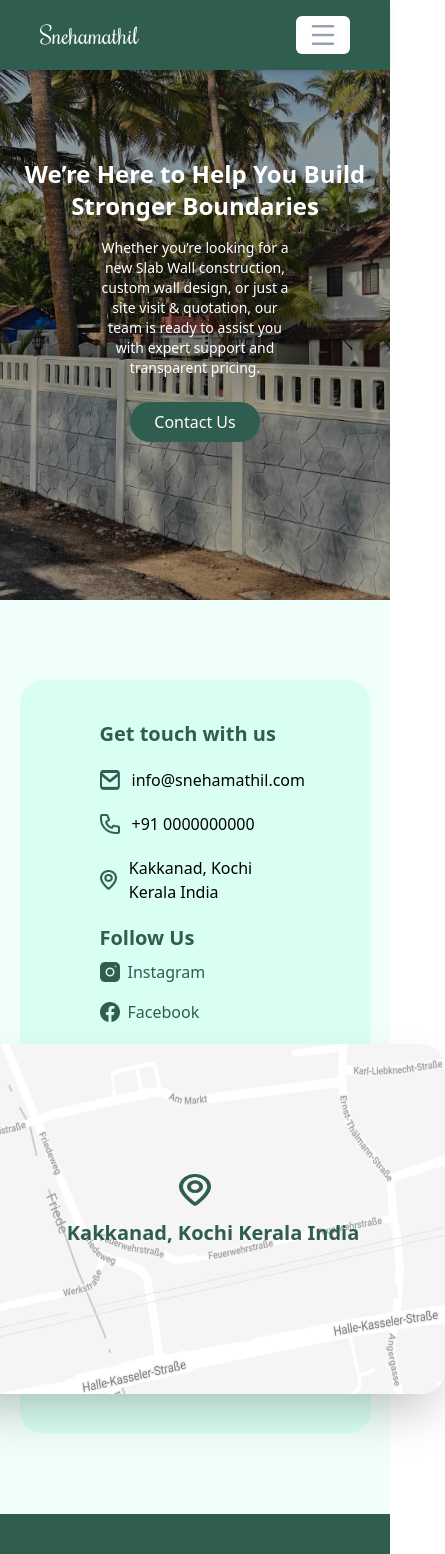
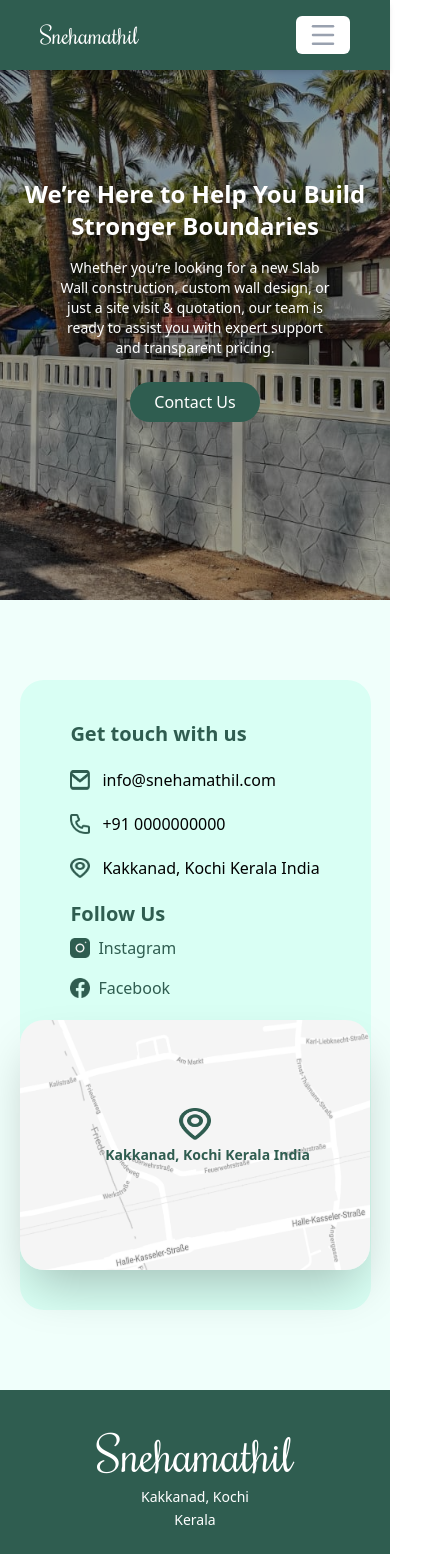
Before and after one commit to shaheem728/Snehamathil, a React (Vite) app in the folder client/: page /contact in a window 390 px wide. Shown: the top 1554 px of the page, 445 px wide, since content can reach past the window. Built offline with nearby package versions, Linux system fonts and the light colour scheme.

Commit message:
Refactor CSS classes and styles in various components

```diff
--- a/client/src/components/BuildWithUs.jsx
+++ b/client/src/components/BuildWithUs.jsx
@@ -5,7 +5,7 @@ const BuildWithUs = () => {
   const location = useLocation();
   const navigate =  useNavigate ()
   return (
-    <section className="py-28 px-14 bg-[#F0FFFB] text-center ">
+    <section className="py-28 md:px-14 bg-[#F0FFFB] text-center ">
           <h2 className="text-3xl font-bold text-gray-800 mb-2">Build With Us</h2>
           <p className="text-gray-600 mb-12">
             We provide reliable and affordable slab wall solutions <br />
--- a/client/src/pages/user/About.jsx
+++ b/client/src/pages/user/About.jsx
@@ -16,12 +16,12 @@ const About = () => {
           <img
             src={assets.Slide_1}
             alt="Boundary wall"
-            className="absolute top-0 left-0 shadow-md w-1/2 md:w-8/12 object-cover"
+            className="absolute top-0 left-0 shadow-md w-56 md:w-8/12 object-cover"
           />
           <img
             src={assets.Slide_3}
             alt="Construction site"
-            className="absolute z-30 -bottom-40 md:-bottom-72 right-4/12 md:right-10 border-white border-4 bor shadow-md  w-1/2 md:w-8/12 object-cover"
+            className="absolute z-30 top-20 md:-bottom-72 sm:right-1/12 right-4/12 md:right-10 border-white border-4  shadow-md  w-56 md:w-8/12 object-cover"
           />
         </div>
 
@@ -48,7 +48,7 @@ const About = () => {
     </section>
     {/* End AboutUs section */}
     {/* Start Services Section */}
-      <section className="py-20 px-6 md:px-12">
+      <section className="py-20 px-6  md:px-12">
       <div className="text-center max-w-3xl mx-auto mt-16 mb-12">
         <h2 className="text-2xl md:text-3xl font-bold text-gray-900 mb-3">
           Our Services
@@ -61,7 +61,7 @@ const About = () => {
       </div>
 
       {/* Services Grid */}
-      <div className="flex flex-wrap justify-center items-center gap-8 px-40   ">
+      <div className="flex flex-wrap justify-center items-center gap-8 md:px-40   ">
         {OusrServices.map((service) => (
           <div
             key={service.id}
--- a/client/src/pages/user/Contact.jsx
+++ b/client/src/pages/user/Contact.jsx
@@ -20,7 +20,7 @@ const Contact = () => {
           <h2 className="text-2xl md:text-3xl font-semibold mb-4">
             We’re Here to Help You Build Stronger Boundaries
           </h2>
-          <p className="text-sm md:text-base mb-6 px-20">
+          <p className="text-sm md:text-base mb-6 px-10 md:px-20">
             Whether you’re looking for a new Slab Wall construction, custom wall
             design, or just a site visit & quotation, our team is ready to
             assist you with expert support and transparent pricing.
@@ -34,7 +34,7 @@ const Contact = () => {
 
       {/* Contact Info Section */}
       <section className='flex justify-center items-center py-20'>
-      <div className="bg-[#D9FFF4] w-[90%] rounded-3xl  py-10 px-20 flex flex-col md:flex-row items-center gap-5 justify-between ">
+      <div className="bg-[#D9FFF4] w-[90%] rounded-3xl  py-10 md:px-20 flex flex-col md:flex-row items-center gap-5 justify-between ">
         {/* Left Side: Contact Info */}
         <div className="flex flex-col text-start space-y-5 ">
           <h3 className="font-bold text-xl  text-[#2F5D50]">Get touch with us</h3>
@@ -73,7 +73,7 @@ const Contact = () => {
         {/* Right Side: Map */}
        <div
   onClick={() => mapLocation()}
-  className="relative shadow-2xl rounded-3xl cursor-pointer w-[500px] h-[350px]"
+  className="relative shadow-2xl rounded-3xl cursor-pointer h-[250px] w-[350px] md:w-[500px] md:h-[350px]"
   style={{
     backgroundImage: `url(${assets.Map})`,
     backgroundSize: "cover",
@@ -90,7 +90,7 @@ const Contact = () => {
   />
 
   {/* Location text */}
-  <h3 className="absolute   top-6/12  translate-x-5/12 text-xl  text-[#2F5D50] font-bold ">
+  <h3 className="absolute text-sm   top-6/12  translate-x-5/12 md:text-xl  text-[#2F5D50] font-bold ">
     Kakkanad, Kochi Kerala India
   </h3>
 </div>
--- a/client/src/pages/user/Gallery.jsx
+++ b/client/src/pages/user/Gallery.jsx
@@ -11,7 +11,7 @@ const Gallery = () => {
         <h2 className="text-3xl md:text-5xl font-semibold text-[#375E56] mb-4">
           Our Work Speaks for Itself
         </h2>
-        <p className="text-[#375E56] w-[35%] font-semibold mx-auto mb-12">
+        <p className="text-[#375E56] md:w-[35%] font-semibold mx-auto mb-12">
           Discover the strength, beauty, and craftsmanship behind every Sneha
           Marts. Each wall is built with precision, care, and a promise of long
           lasting quality.
--- a/client/src/pages/user/Home.jsx
+++ b/client/src/pages/user/Home.jsx
@@ -224,7 +224,7 @@ const Home = () => {
   {/* End Testimonials Section */}
   {/* Start ContactUs Section */}
       <section  className="h-[90vh] px-20 bg-[#F0FFFB]  ">
-      <h2 className="text-4xl font-bold text-gray-800 mb-10 ps-36">Contact us</h2>
+      <h2 className="text-4xl font-bold text-gray-800 mb-10 md:ps-36">Contact us</h2>
 
       <div className="grid md:grid-cols-3 sm:grid-cols-1  max-w-6xl mx-auto px-6 relative">
         {contacts.map((c, index) => (
--- a/client/src/pages/user/Navbar.jsx
+++ b/client/src/pages/user/Navbar.jsx
@@ -14,7 +14,7 @@ const Navbar = () => {
         {/* Menu Items */}
 
       <ul className="hidden md:flex  w-full justify-center gap-8 text-white ">
-        <li><Link to="/home" className="hover:font-bold">Home</Link></li>
+        <li><Link to="" className="hover:font-bold">Home</Link></li>
         <li><Link to="/about" className="hover:font-bold">About</Link></li>
         <li><Link to="/gallery" className="hover:font-bold">Gallery</Link></li>
         <li><Link to="/contact" className="hover:font-bold">Contact</Link></li>
```
